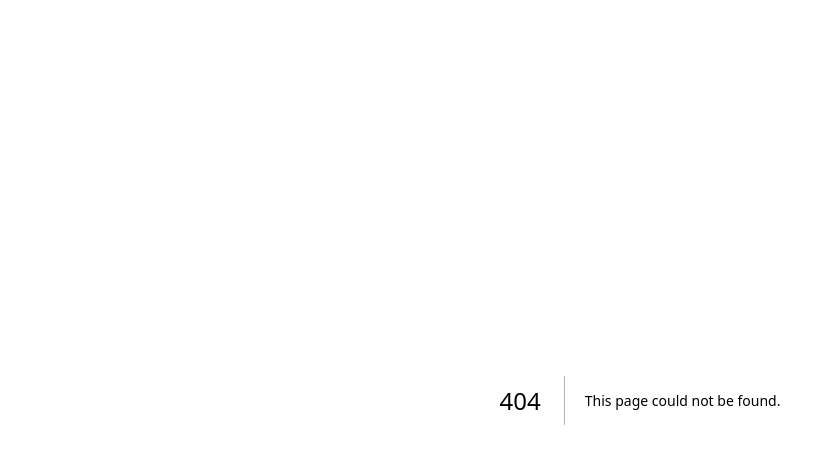
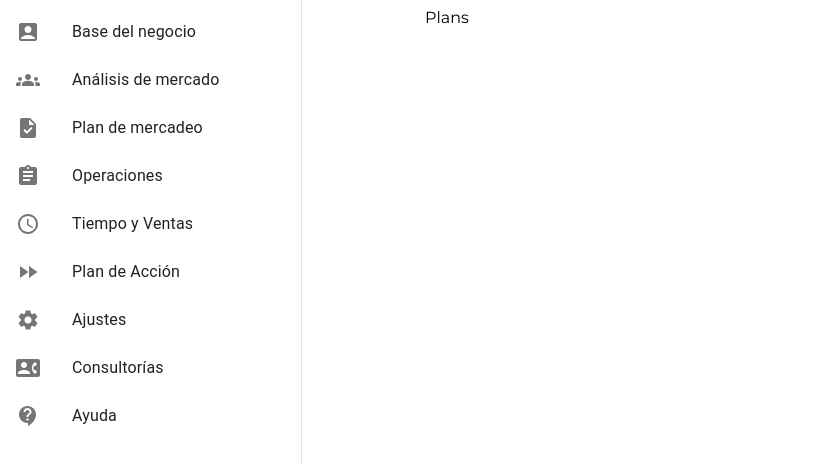
Before and after one commit to eluciano11/yes, a Next.js app: page /plans in a window 1280 px wide. Before the commit this address had no page. Shown: the top 464 px of the page, without its empty margins (0-827 px from the left). Built offline with nearby package versions, Linux system fonts and the light colour scheme.

Commit message:
feat(client): Adds layout sections

```diff
--- /dev/null
+++ b/app/plans/layout.tsx
@@ -0,0 +1,116 @@
+"use client";
+
+import {
+  Drawer,
+  Grid,
+  List,
+  ListItem,
+  ListItemButton,
+  ListItemIcon,
+  ListItemText,
+} from "@mui/material";
+import { PropsWithChildren, ReactNode } from "react";
+import AccountBoxIcon from "@mui/icons-material/AccountBox";
+import GroupsIcon from "@mui/icons-material/Groups";
+import TaskIcon from "@mui/icons-material/Task";
+import AssignmentIcon from "@mui/icons-material/Assignment";
+import ScheduleIcon from "@mui/icons-material/Schedule";
+import FastForwardIcon from "@mui/icons-material/FastForward";
+import SettingsIcon from "@mui/icons-material/Settings";
+import ContactPhoneIcon from "@mui/icons-material/ContactPhone";
+import ContactSupportIcon from "@mui/icons-material/ContactSupport";
+import Link from "next/link";
+
+interface Section {
+  name: string;
+  icon: ReactNode;
+  path: string;
+  description?: string;
+}
+
+const Sections: Section[] = [
+  {
+    name: "Base del negocio",
+    path: "/plans/1/business-idea",
+    icon: <AccountBoxIcon />,
+  },
+  {
+    name: "Análisis de mercado",
+    path: "/plans/1/market-analysis",
+    icon: <GroupsIcon />,
+  },
+  {
+    name: "Plan de mercadeo",
+    path: "/plans/1/marketing-plan",
+    icon: <TaskIcon />,
+  },
+  {
+    name: "Operaciones",
+    path: "/plans/1/operations",
+    icon: <AssignmentIcon />,
+  },
+  {
+    name: "Tiempo y Ventas",
+    path: "/plans/1/sales",
+    icon: <ScheduleIcon />,
+  },
+  {
+    name: "Plan de Acción",
+    path: "/plans/1/action-plan",
+    icon: <FastForwardIcon />,
+  },
+  {
+    name: "Ajustes",
+    path: "/settings",
+    icon: <SettingsIcon />,
+  },
+  {
+    name: "Consultorías",
+    path: "/consulting",
+    icon: <ContactPhoneIcon />,
+  },
+];
+
+export default function PlanLayout({ children }: PropsWithChildren<{}>) {
+  return (
+    <main>
+      <Drawer
+        variant="permanent"
+        anchor="left"
+        sx={{
+          width: "302px",
+          flexShrink: 0,
+          height: "100%",
+          "& .MuiDrawer-paper": {
+            width: "302px",
+            boxSizing: "border-box",
+          },
+        }}
+      >
+        <List>
+          {Sections.map((section) => (
+            <ListItem key={section.name} disablePadding>
+              <ListItemButton href={section.path} LinkComponent={Link}>
+                <ListItemIcon>{section.icon}</ListItemIcon>
+                <ListItemText primary={section.name} />
+              </ListItemButton>
+            </ListItem>
+          ))}
+          <ListItem disablePadding>
+            <ListItemButton href="/help" LinkComponent={Link}>
+              <ListItemIcon>
+                <ContactSupportIcon />
+              </ListItemIcon>
+              <ListItemText primary="Ayuda" />
+            </ListItemButton>
+          </ListItem>
+        </List>
+      </Drawer>
+      <Grid container pl={37} justifyContent="center">
+        <Grid item xs={9}>
+          {children}
+        </Grid>
+      </Grid>
+    </main>
+  );
+}
--- /dev/null
+++ b/app/plans/page.tsx
@@ -0,0 +1,3 @@
+export default function PlansPage() {
+  return <div>Plans</div>;
+}
```
